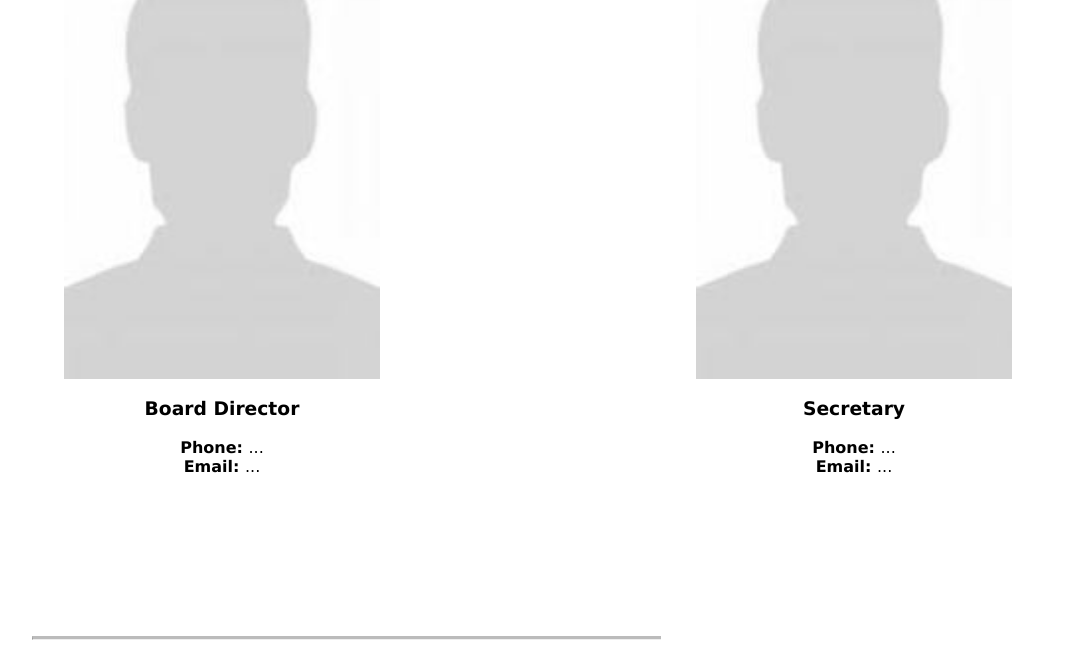
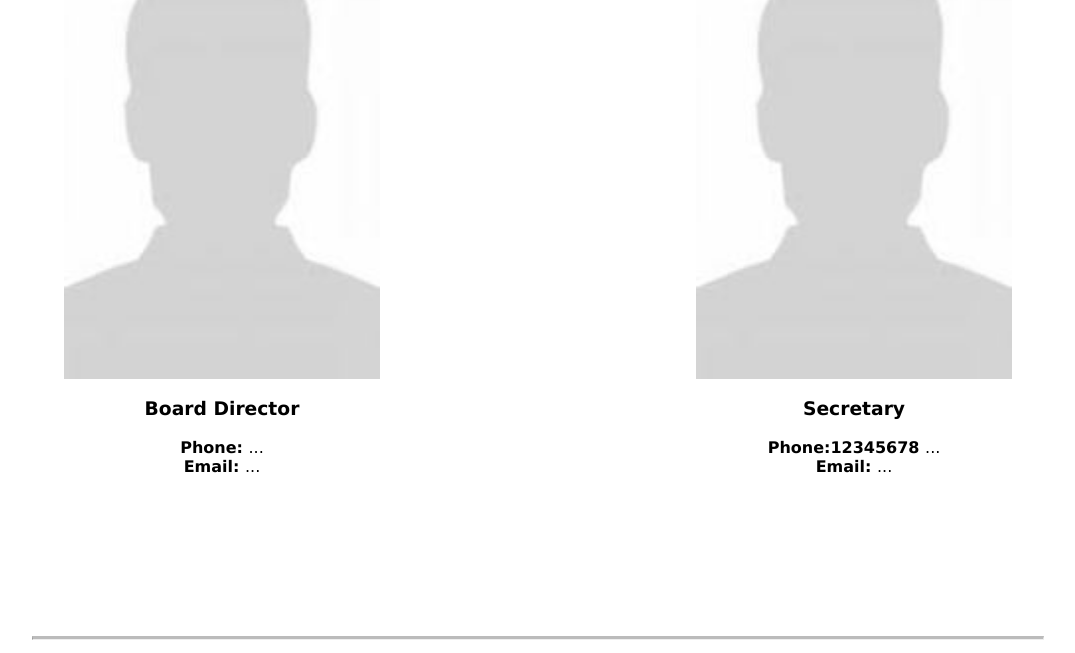
Before and after one commit to fkosman/osman-foundation, a plain HTML site: page staff.html in a window 1280 px wide. Shown: the part 1193-1846 px from the top of the page, without its empty margins (102-1177 px from the left). Drawn offline with Linux system fonts and the light colour scheme.

Commit message:
Update staff.html

```diff
--- a/staff.html
+++ b/staff.html
@@ -137,7 +137,7 @@ hr.solid {
             <h2>Rami Osman</h1>
             <img src="images/rami-portrait.jpg" width="50%">
                 <h3>Secretary</h3>
-                <span style="font-weight:bold;">Phone: <span style="font-weight:normal;">...</span>  </span>
+                <span style="font-weight:bold;">Phone:12345678 <span style="font-weight:normal;">...</span>  </span>
                 <br>
                 <span style="font-weight:bold;">Email: <span style="font-weight:normal;">...</span>  </span>
         </div>
```
